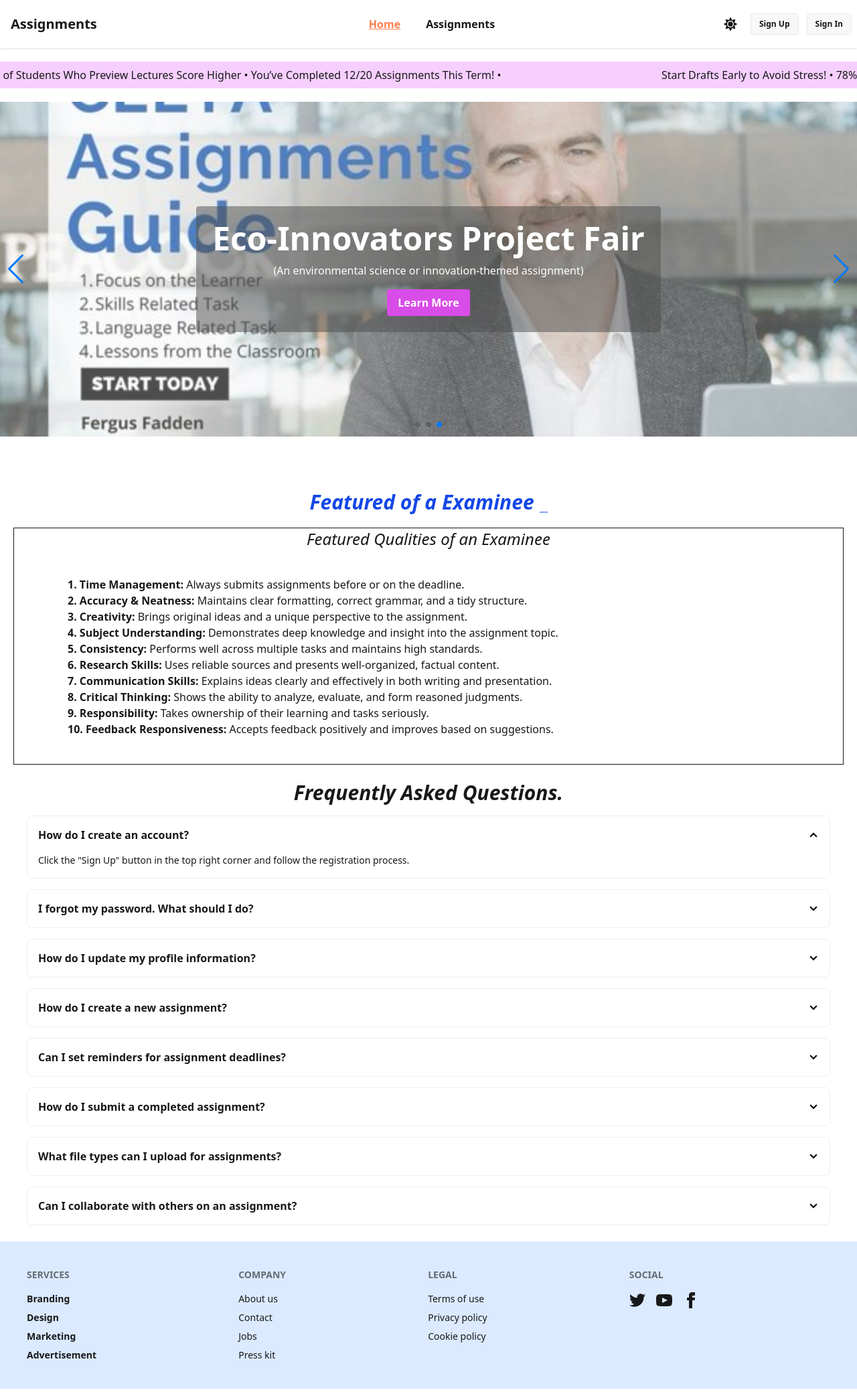
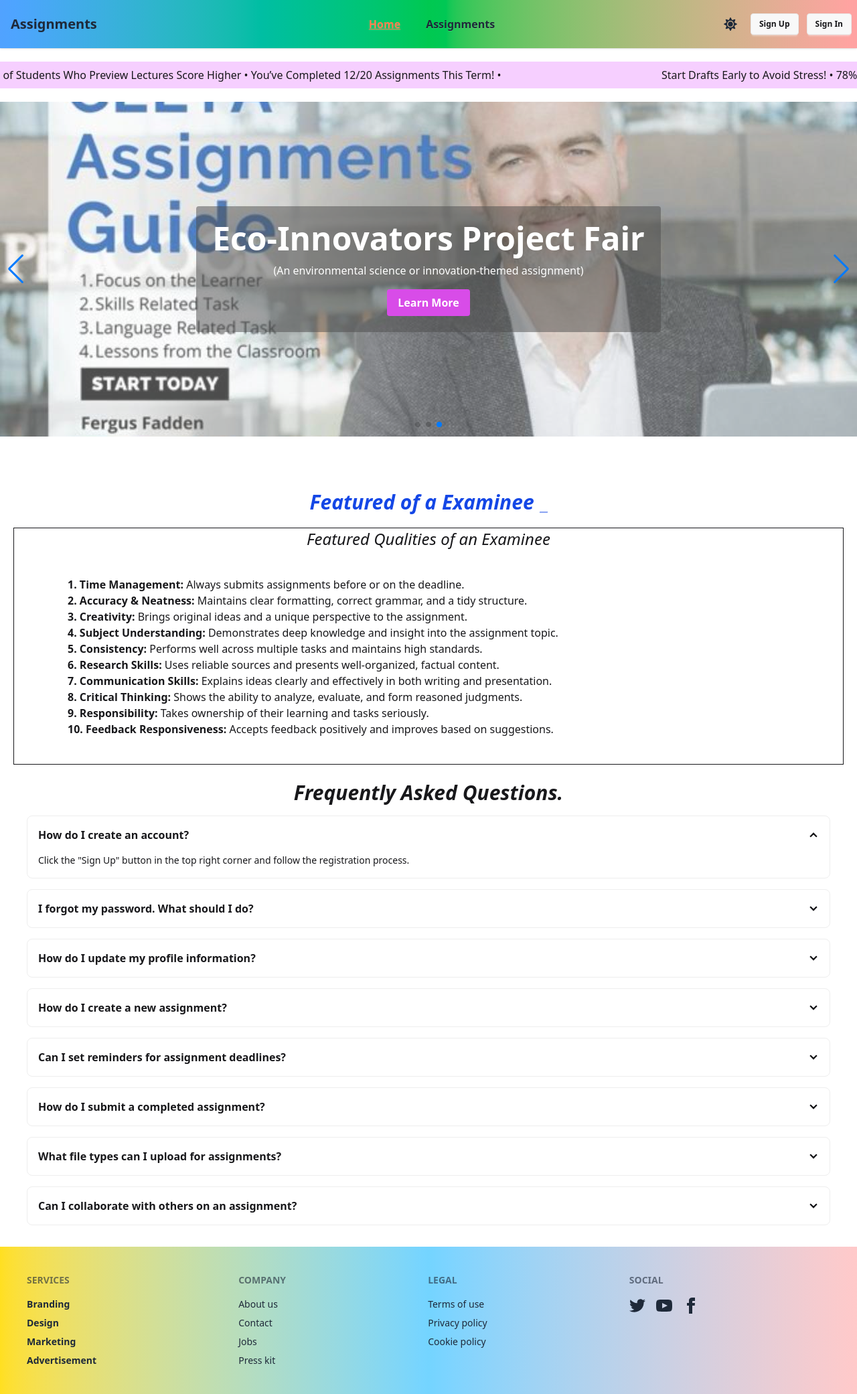
Before and after one commit to Royel500/Assignment_11, a React (Vite) app: page / in a window 1280 px wide. Shown: the whole page at 67% size. Built offline with nearby package versions, Linux system fonts and the light colour scheme; no server answers.

Commit message:
them poblem

```diff
--- a/src/Components/AllAssignments.jsx
+++ b/src/Components/AllAssignments.jsx
@@ -1,15 +1,16 @@
-import React, { useContext, useEffect, useState } from 'react';
+import React, { use, useContext, useEffect, useState } from 'react';
 import { useLoaderData, useNavigate } from 'react-router';
 import { FaRegEdit, FaEye } from "react-icons/fa";
 import { MdDeleteForever } from "react-icons/md";
 import Swal from 'sweetalert2';
 import { AuthContext } from '../Context/AuthContext';
+import { ThemeContext } from '../Pages/Shear/ThemeProvider';
 
 const AllAssignments = () => {
     const { user } = useContext(AuthContext);
     const loadedAssignments = useLoaderData(); // Full list from loader
     const [assignments, setAssignments] = useState(loadedAssignments); // Displayed assignments
-
+    const {theme} =use(ThemeContext)
     const [searchText, setSearchText] = useState('');
     const [searchQuery, setSearchQuery] = useState('');
     const [difficultyFilter, setDifficultyFilter] = useState('');
@@ -87,7 +88,14 @@ const AllAssignments = () => {
     };
 
     return (
-        <div className='bg-amber-50 my-10'>
+        <div className={` my-10 ${
+             theme === 'dark'
+        ? 'bg-gray-900 text-white'
+        : 'bg-amber-50'
+        }`}>
+
+
+
             <h1 className='font-bold text-3xl text-center italic my-5 text-fuchsia-800'>
                 All the Assignments here
             </h1>
@@ -120,7 +128,11 @@ const AllAssignments = () => {
             {/* Assignments Grid */}
             <div className='grid grid-cols-1 lg:grid-cols-2 gap-3 mx-5'>
                 {assignments.map(assart => (
-                    <div className="card grid grid-cols-3 mx-2 py-3 bg-fuchsia-100 gap-5 shadow-2xl" key={assart._id}>
+                    <div className={`card grid grid-cols-3 bg-gradient-to-r  via-green-500 to-red-300 mx-2 py-3  gap-5 shadow-2xl${
+                               theme === 'dark'
+        ? 'bg-gray-900 text-white'
+        : ''
+                    }`} key={assart._id}>
                         <figure>
                             <img
                                 className='w-50 h-30 rounded-2xl'
--- a/src/Components/Details.jsx
+++ b/src/Components/Details.jsx
@@ -1,9 +1,11 @@
-import React, { useContext, useState } from 'react';
+import React, { use, useContext, useState } from 'react';
 import { useLoaderData } from 'react-router';
 import Swal from 'sweetalert2';
 import { AuthContext } from '../Context/AuthContext';
+import { ThemeContext } from '../Pages/Shear/ThemeProvider';
 
 const Details = () => {
+  const {theme} =use(ThemeContext);
   const data = useLoaderData();
    const { user } = useContext(AuthContext);
   console.log(data);
@@ -39,7 +41,21 @@ const Details = () => {
   };
 
   return (
-    <div className="max-w-xl bg-amber-50 mx-auto mt-8  p-6 rounded shadow">
+    <div className={`max-w-xl bg-gradient-to-r from-amber-100 to-cyan-500  mx-auto mt-8  p-6 rounded shadow${
+        theme === 'dark'
+        ? 'bg-gray-900 text-white'
+        : 'bg-gray-900'
+    }`}>
+
+             {/* <nav className={`relative px-4 py-3 shadow-lg ${
+      theme === 'dark'
+        ? 'bg-gray-900 text-white'
+        : 'bg-gradient-to-r from-blue-400 via-green-500 to-red-300 text-gray-800'
+    }`}>
+
+
+    </nav> */}
+
       <h2 className="text-2xl font-bold mb-4 text-center italic underline text-blue-700">{data.title}</h2>
       <img src={data.thumbnail} alt={data.title} className="w-full h-48 object-cover rounded mb-4" />
       <p><strong>Description:</strong> {data.description}</p>
--- a/src/Pages/Shear/Footer.jsx
+++ b/src/Pages/Shear/Footer.jsx
@@ -1,8 +1,26 @@
-import React from 'react';
+import React, { use } from 'react';
+import { ThemeContext } from './ThemeProvider';
+
+
 
 const Footer = () => {
+   const { theme } = use(ThemeContext);
     return (
-     <footer className="footer sm:footer-horizontal bg-blue-100 dark:bg-gray-900 text-base-content dark:text-gray-200 p-10">  <nav className='font-bold'>
+     <footer className={`footer mt-8 sm:footer-horizontal text-base-content  p-10 ${
+         theme === 'dark'
+        ? 'bg-gray-900 text-white'
+        : 'bg-gradient-to-r from-yellow-300 via-sky-300 to-red-200 text-gray-800'
+     }`} >
+
+             {/* <nav className={`relative px-4 py-3 shadow-lg ${
+
+    }`}>
+
+
+    </nav> */}
+
+
+      <nav className='font-bold'>
     <h6 className="footer-title">Services</h6>
     <a className="link link-hover">Branding</a>
     <a className="link link-hover">Design</a>
--- a/src/Pages/Shear/Navbar.jsx
+++ b/src/Pages/Shear/Navbar.jsx
@@ -52,7 +52,13 @@ const Navbar = () => {
   );
 
   return (
-    <div className="navbar bg-white shadow-sm">
+    <div className={`navbar shadow-sm ${
+            theme === 'dark'
+        ? 'bg-gray-900 text-white'
+        : 'bg-gradient-to-r from-blue-400 via-green-500 to-red-300 text-gray-800'
+    }`}>
+
+
 
       {/* Left: Logo and Mobile Menu */}
       <div className="navbar-start">
```
